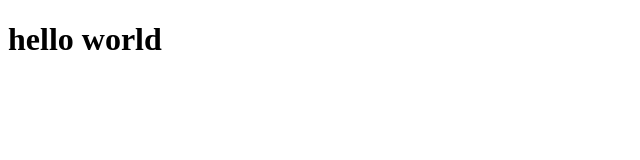
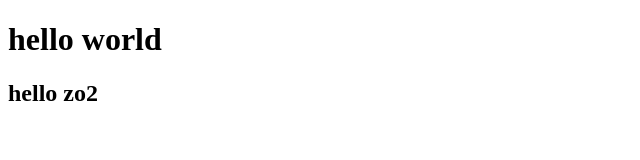
Before and after one commit to kdxhong/testJeju, a plain HTML site: page index.html in a window 1280 px wide. Shown: the whole page, without its empty margins (0-640 px from the left). Drawn offline with Linux system fonts and the light colour scheme.

Commit message:
hello zo2

```diff
--- a/index.html
+++ b/index.html
@@ -7,5 +7,6 @@
 </head>
 <body>
     <h1>hello world</h1>
+    <h2>hello zo2</h2>
 </body>
 </html>
```
